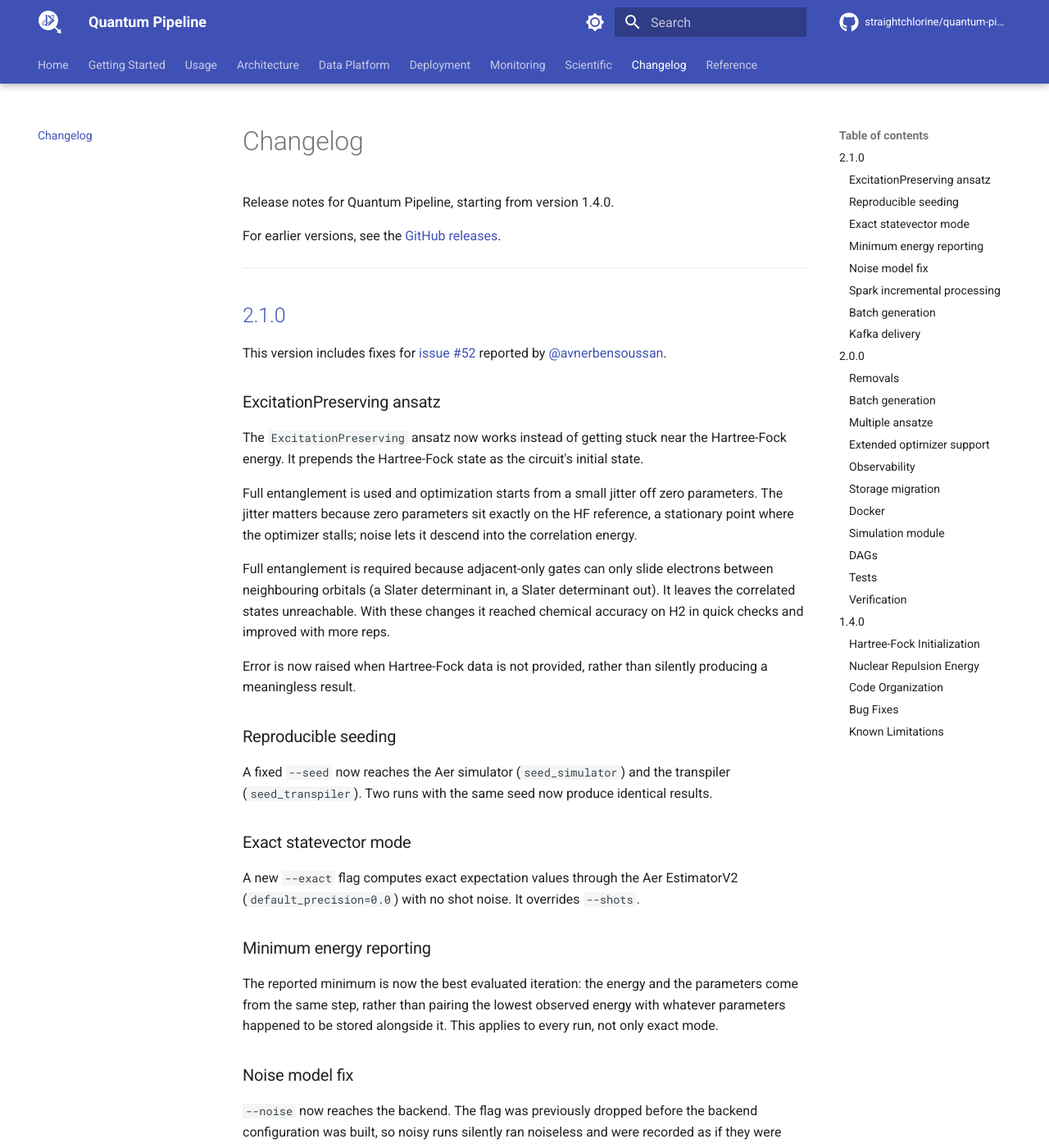
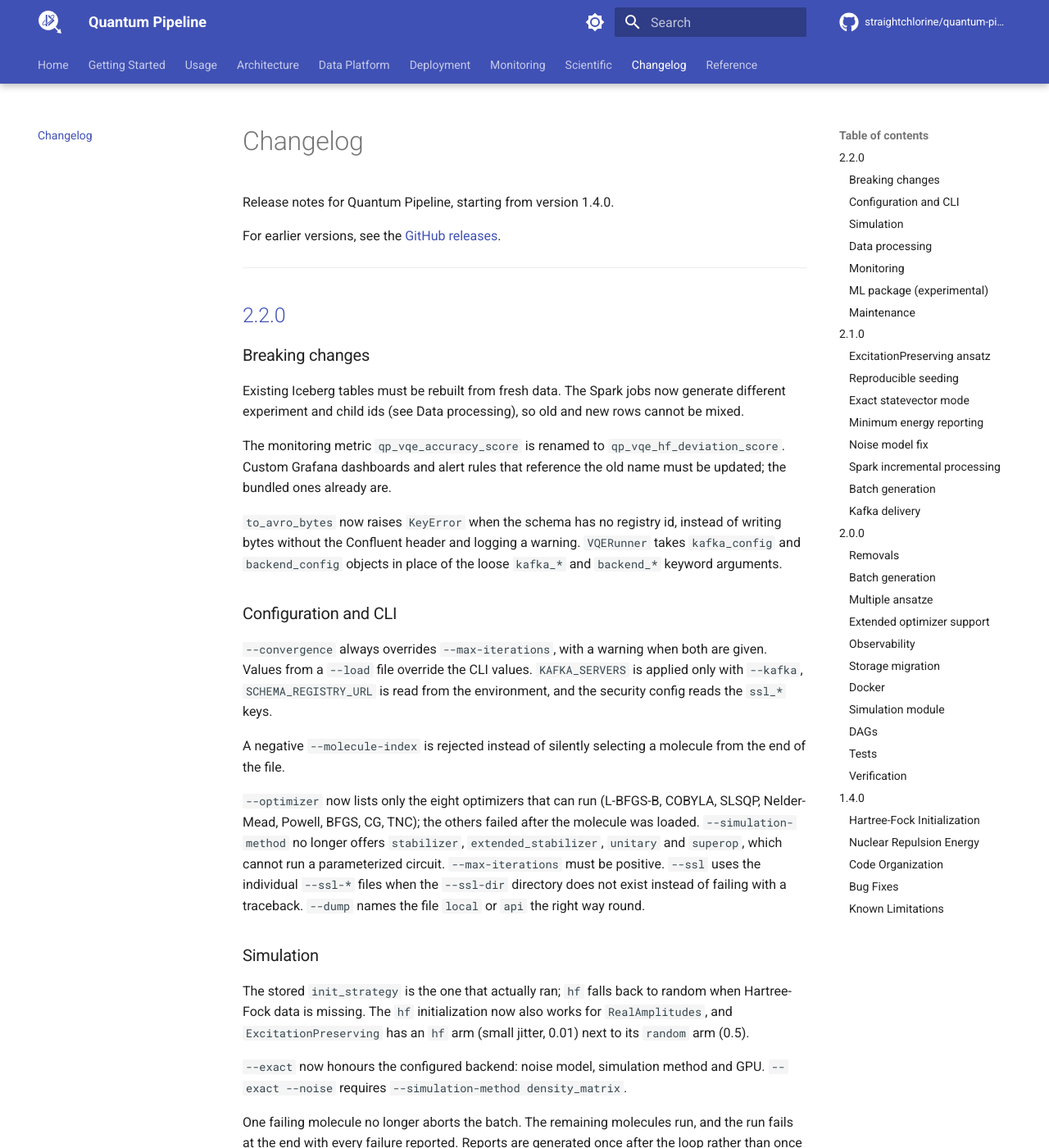
Before and after one commit to straightchlorine/quantum-pipeline, an MkDocs documentation site: the page built from docs/changelog.md, in a window 1280 px wide and 1400 px high. Shown: the whole window at 82% size. Built offline with MkDocs 1.6.1 and Material for MkDocs 9.7.7, drawn with Linux system fonts in a browser that asks for light colours; comment, search, counter and statistics services are not loaded; the version menu is left out; some of the changed text lies outside the part shown.

Commit message:
docs(changelog): pre-release changelog for 2.2.0

```diff
--- a/docs/changelog.md
+++ b/docs/changelog.md
@@ -7,6 +7,101 @@ title: Changelog
 Release notes for Quantum Pipeline, starting from version 1.4.0.
 
 For earlier versions, see the [GitHub releases](https://github.com/straightchlorine/quantum-pipeline/releases).
+
+---
+
+<!-- TODO(2.2.0): verify release link once the GitHub/Codeberg release is published -->
+## [2.2.0](https://github.com/straightchlorine/quantum-pipeline/releases/tag/2.2.0)
+
+### Breaking changes
+
+Existing Iceberg tables must be rebuilt from fresh data. The Spark jobs now
+generate different experiment and child ids (see Data processing), so old and
+new rows cannot be mixed.
+
+The monitoring metric `qp_vqe_accuracy_score` is renamed to
+`qp_vqe_hf_deviation_score`. Custom Grafana dashboards and alert rules that
+reference the old name must be updated; the bundled ones already are.
+
+`to_avro_bytes` now raises `KeyError` when the schema has no registry id,
+instead of writing bytes without the Confluent header and logging a warning.
+`VQERunner` takes `kafka_config` and `backend_config` objects in place of the
+loose `kafka_*` and `backend_*` keyword arguments.
+
+### Configuration and CLI
+
+`--convergence` always overrides `--max-iterations`, with a warning when both
+are given. Values from a `--load` file override the CLI values.
+`KAFKA_SERVERS` is applied only with `--kafka`, `SCHEMA_REGISTRY_URL` is read
+from the environment, and the security config reads the `ssl_*` keys.
+
+A negative `--molecule-index` is rejected instead of silently selecting a
+molecule from the end of the file.
+
+`--optimizer` now lists only the eight optimizers that can run (L-BFGS-B,
+COBYLA, SLSQP, Nelder-Mead, Powell, BFGS, CG, TNC); the others failed after the
+molecule was loaded. `--simulation-method` no longer offers `stabilizer`,
+`extended_stabilizer`, `unitary` and `superop`, which cannot run a
+parameterized circuit. `--max-iterations` must be positive. `--ssl` uses the
+individual `--ssl-*` files when the `--ssl-dir` directory does not exist
+instead of failing with a traceback. `--dump` names the file `local` or `api`
+the right way round.
+
+### Simulation
+
+The stored `init_strategy` is the one that actually ran; `hf` falls back to
+random when Hartree-Fock data is missing. The `hf` initialization now also
+works for `RealAmplitudes`, and `ExcitationPreserving` has an `hf` arm (small
+jitter, 0.01) next to its `random` arm (0.5).
+
+`--exact` now honours the configured backend: noise model, simulation method
+and GPU. `--exact --noise` requires `--simulation-method density_matrix`.
+
+One failing molecule no longer aborts the batch. The remaining molecules run,
+and the run fails at the end with every failure reported. Reports are
+generated once after the loop rather than once per molecule. Metrics derived
+from the Hartree-Fock reference are now empty instead of 0 when no reference
+exists.
+
+### Data processing
+
+The Spark jobs build `experiment_id` as a sha256 over an explicit field list,
+so Avro and JSON inputs produce the same id. Child ids are positional
+(`_iter_N`, `_init_N`, `_opt_N`, `_term_N`) rather than hash buckets, and
+duplicates within a batch are removed. Appends merge schemas and skip rows
+whose keys already exist.
+
+The `exact_estimator` flag and `performance_start` timestamp are now carried
+through to the tables, and `mean_param_change` is fixed. The ML feature job
+checks each target table separately, so a crash between writes is repaired on
+the next run.
+
+### Monitoring
+
+`--performance-export-format json` no longer pushes VQE metrics to the
+PushGateway.
+
+`qp_vqe_hf_deviation_score` is a 0-100 log-scaled deviation from the
+Hartree-Fock reference. It is absent when the run has no reference. The
+dashboard and the alert rule use the new name.
+
+### ML package (experimental)
+
+`quantum_pipeline/ml/` was rewritten for ongoing thesis work. It is
+experimental, not part of the core simulation flow, and its API may change
+without notice.
+
+The package is split into `convergence` and `energy` subpackages with shared
+schema, model registry (XGBoost, RandomForest, LogisticRegression, Ridge),
+fitting and trajectory modules. The old `convergence_predictor`,
+`energy_estimator` and circuit feature modules are removed, and the package
+no longer re-exports the predictor, estimator or tracker.
+
+### Maintenance
+
+Type annotations were tightened, mypy passes and CI now runs it. The schema
+registry client was rewritten. Docs, code comments and the README were
+cleaned up.
 
 ---
 
```
